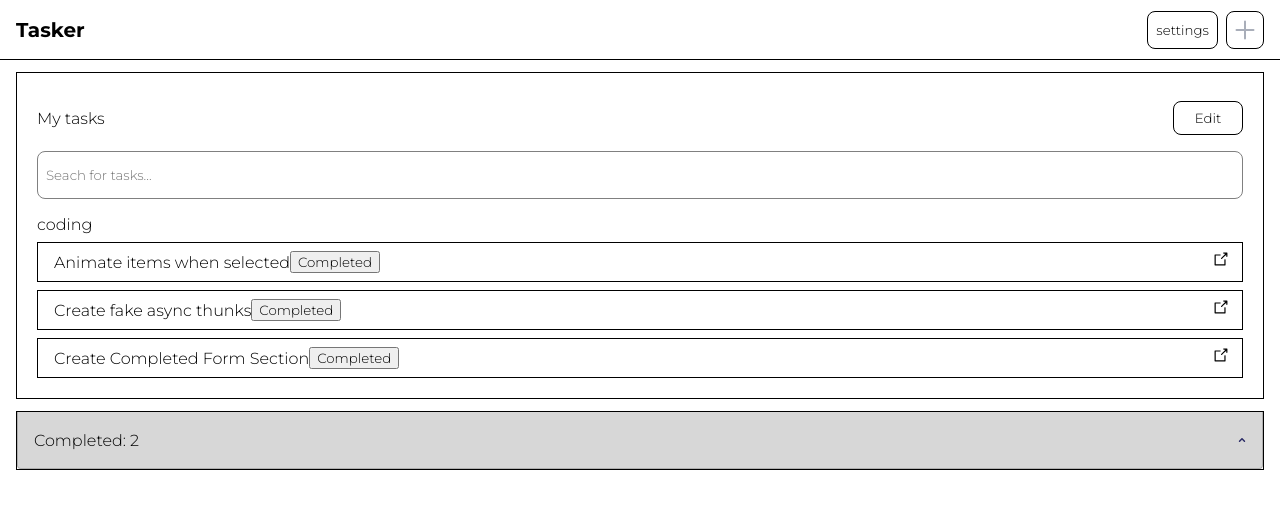
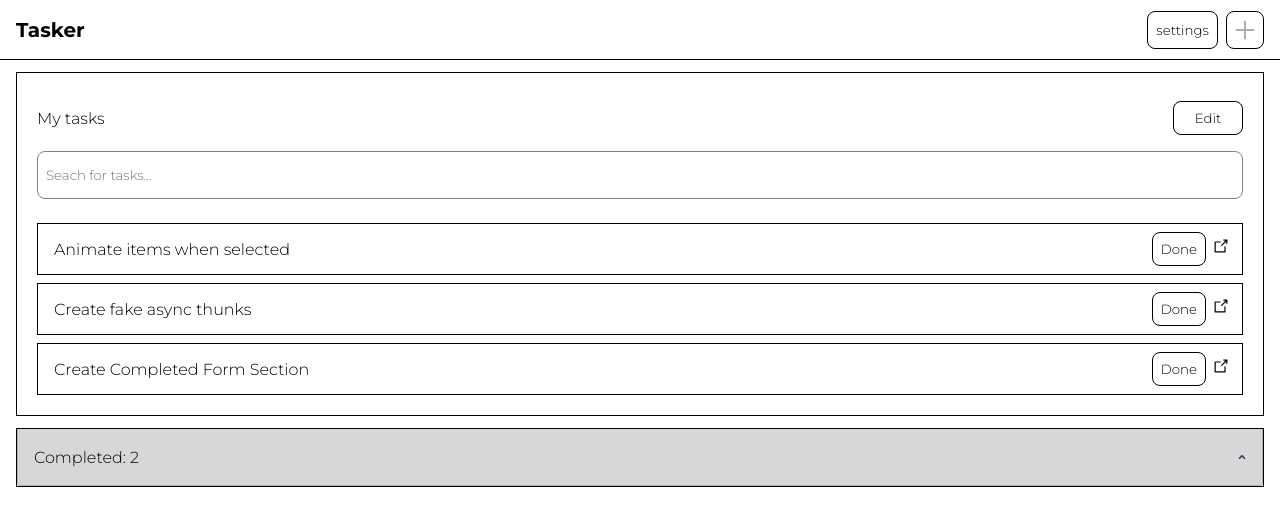
Before and after one commit to vinu-codes/tasker, a React (Create React App) app: page / in a window 1280 px wide. Shown: the top 526 px of the page. Built offline with nearby package versions, Linux system fonts and the light colour scheme.

Commit message:
add complete button

```diff
--- a/src/pages/Home/Home.js
+++ b/src/pages/Home/Home.js
@@ -1,4 +1,5 @@
 import React, { useContext, useState } from 'react'
+import styled from 'styled-components'
 import { Search } from '@components/Search'
 import { Controller } from '@features/Controller'
 import { useSelector, useDispatch } from 'react-redux'
@@ -6,6 +7,7 @@ import { tasksSelector } from '@state/tasks/selectors'
 import { updateItems, setActiveId } from '@state/tasks'
 import { categorySelector } from '@state/category/selectors'
 import { Icon } from '@common/Icon'
+import { Button } from '@common/Button'
 import { NavigationContext } from '@components/Route'
 import {
   HomeWrapper,
@@ -15,6 +17,11 @@ import {
   IconContainer,
 } from './Home.styled'
 import { CompletedForm } from '@components/CompletedForm'
+
+const Controls = styled.div`
+  display: flex;
+  margin-left: auto;
+`
 
 const createDataStructure = (items, categories) => {
   if (!categories || !categories.length || !items || !items.length) return []
@@ -53,7 +60,6 @@ const resetArray = (items) => {
 const Home = () => {
   const items = useSelector(tasksSelector.items)
   const categories = useSelector(categorySelector.categories)
-  const activeId = useSelector(tasksSelector.activeId)
   const [filteredItems, setFilteredItems] = useState(items)
   const [toggleEdit, setToggleEdit] = useState(false)
   const dispatch = useDispatch()
@@ -114,24 +120,27 @@ const Home = () => {
             </span>
           )}
           <span className="label">{item.label}</span>
-          <button onClick={() => handleComplete(item.id)}>Completed</button>
-          <IconContainer onClick={() => handleExpand(item)}>
-            <Icon name="EXPAND" />
-          </IconContainer>
+          <Controls>
+            <Button onClick={() => handleComplete(item.id)}>Done</Button>
+            <IconContainer onClick={() => handleExpand(item)}>
+              <Icon name="EXPAND" />
+            </IconContainer>
+          </Controls>
         </List>
       )
     })
     return result
   }
 
-  // const filter =
-  //   item.items.filter((k) => k.status === 'incomplete').length !== 0
-
   const renderCategory = (data) => {
+    console.log(data)
     if (!!data) {
       return data.map((item) => (
         <div>
-          {!!item.items.length && <span>{item.label}</span>}
+          {!!item.items.length ||
+            (!!item.items.filter((k) => k.status === 'incomplete').length && (
+              <span>{item.label}</span>
+            ))}
           {renderTasks(item.items)}
         </div>
       ))
--- a/src/pages/Home/Home.styled.js
+++ b/src/pages/Home/Home.styled.js
@@ -50,6 +50,9 @@ const List = styled.li`
   margin-top: 8px;
   display: flex;
   align-items: center;
+  button {
+    cursor: pointer;
+  }
   span.label {
     margin-left: 8px;
   }
@@ -66,8 +69,8 @@ const IconContainer = styled.div`
   display: flex;
   align-items: center;
   justify-content: center;
-  margin-left: auto;
   cursor: pointer;
+  padding-left: 8px;
 `
 export {
   HomeWrapper,
```
